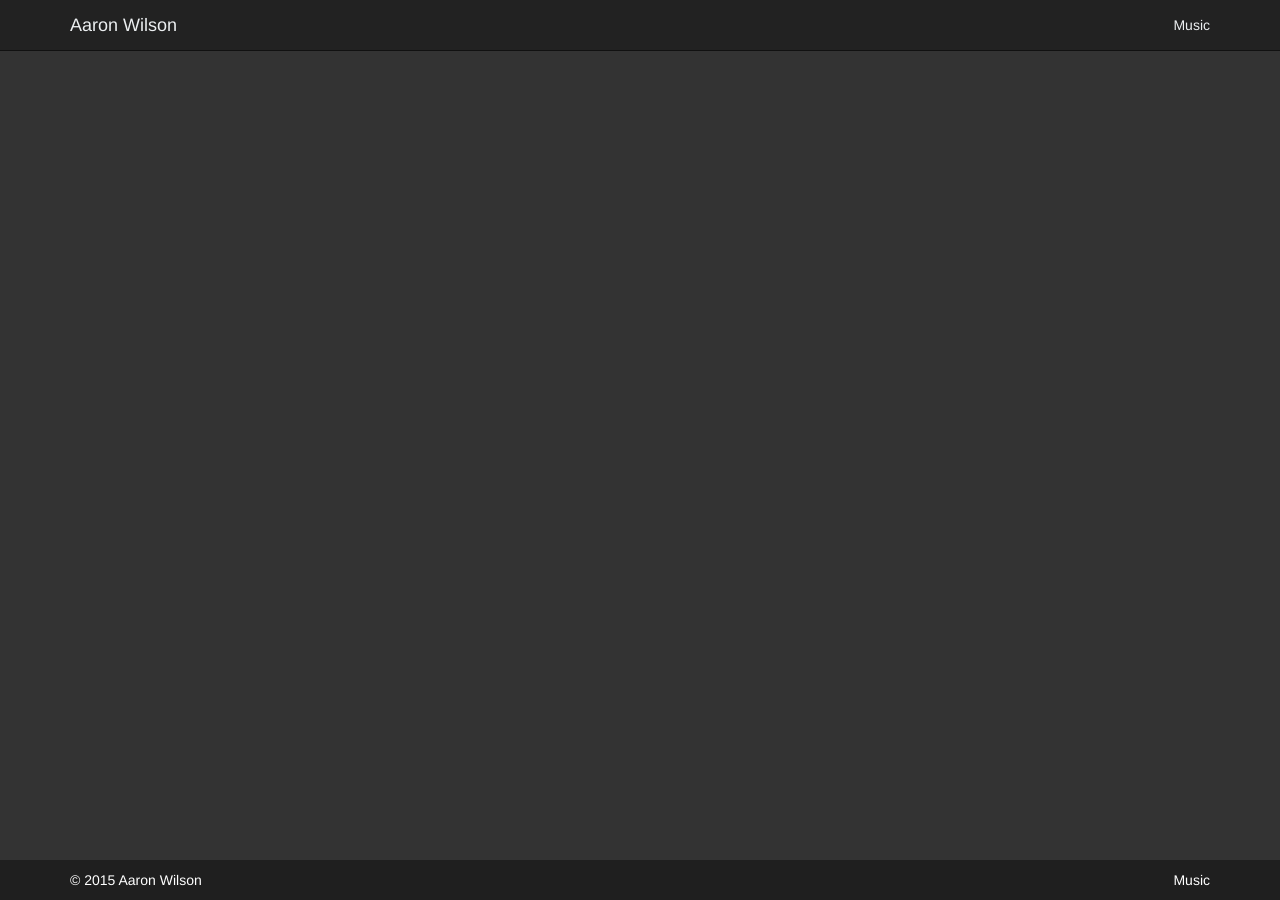
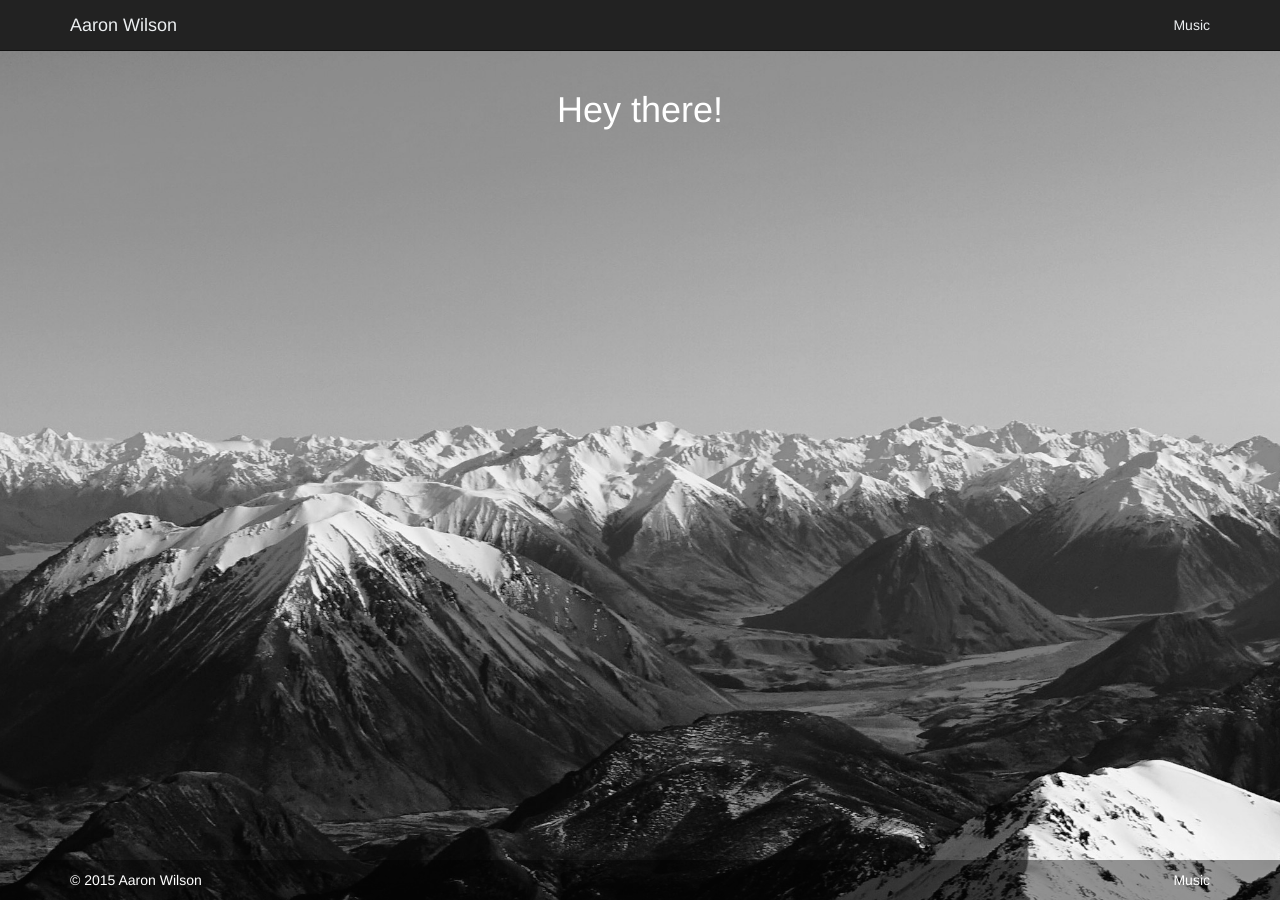
Before and after one commit to aarontwf/limebyte.github.io, a Jekyll site: the page built from index.html, in a window 1280 px wide. Built offline with Jekyll 4.4.1, drawn with Linux system fonts in a browser that asks for light colours; nearby versions of some CDN libraries; the list of posts is cut into pages by our own code.

Commit message:
Fix background.

```diff
--- a/_layouts/home.html
+++ b/_layouts/home.html
@@ -19,6 +19,16 @@
 
         {% include scripts.html %}
 
+        <script type="text/javascript">
+            $('<img/>').attr('src', '/assets/img/background.jpg').load(function() {
+                $(this).remove();
+                $('#dummyBg').css('background-image', 'url(/assets/img/background.jpg)');
+                $("#dummyBg").fadeIn(1000, function() {
+                    $('.container').fadeIn(1000);
+                });
+            });
+        </script>
+
     </body>
 
 </html>
```
